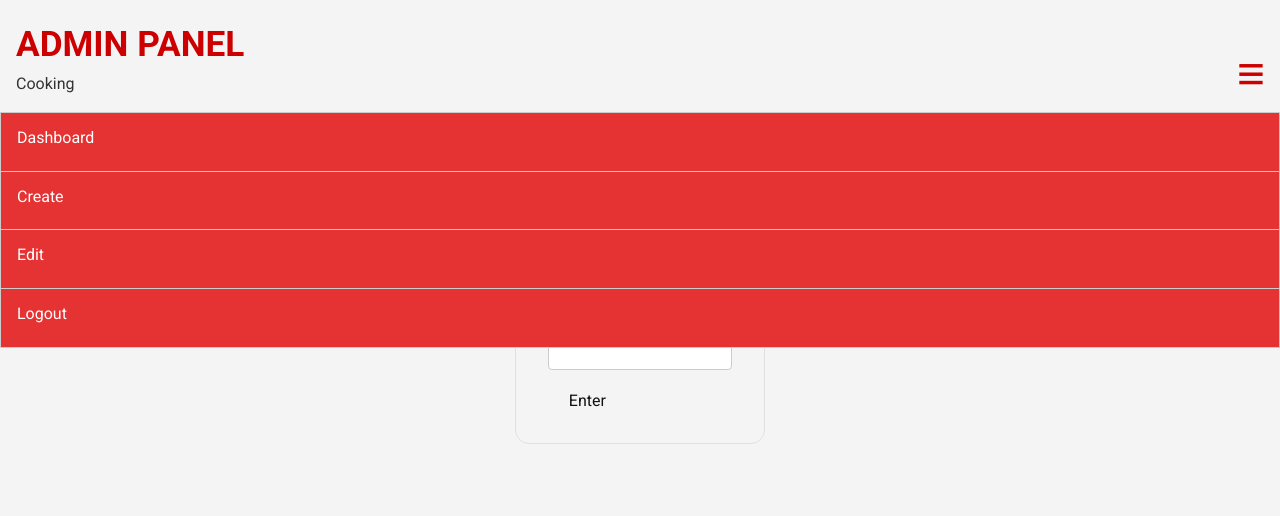
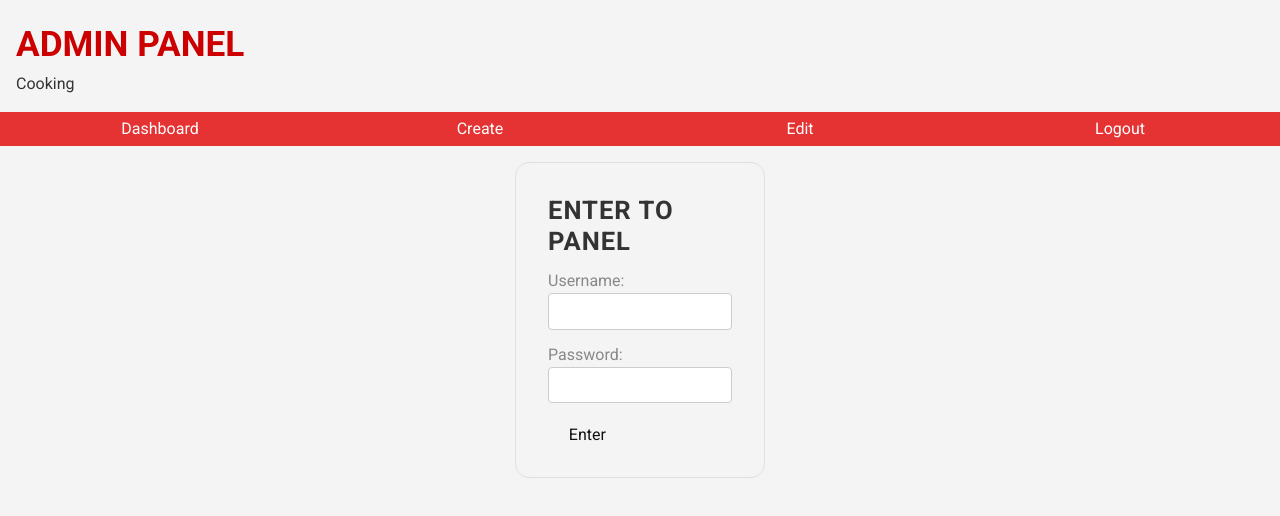
Before and after one commit to MaksymMishchenko/CookingBlogFrontend, an Angular app in the folder CookingBlogFrontend/: page /admin/login in a window 1280 px wide. Shown: the top 516 px of the page. Built offline with nearby package versions, Linux system fonts and the light colour scheme.

Commit message:
feat(admin-nav): Implement tablet layout for navigation using mixin

```diff
--- a/CookingBlogFrontend/src/app/admin/shared/components/admin-nav/admin-nav.component.scss
+++ b/CookingBlogFrontend/src/app/admin/shared/components/admin-nav/admin-nav.component.scss
@@ -1,3 +1,5 @@
 @use 'navigation-core' as nav;
 
 @include nav.dropdown-navigation-styles;
+
+@include nav.tablet-styles-layout;
```
